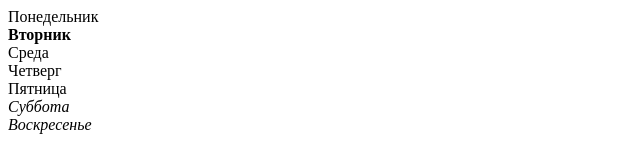
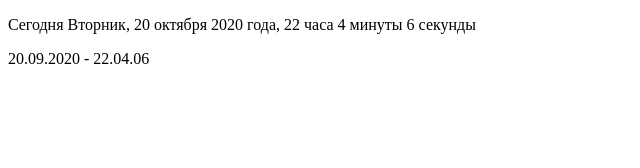
Before and after one commit to alexandrlonski/hardLesson, a plain HTML site: page hard_lessons/index.html in a window 1280 px wide. Shown: the whole page, without its empty margins (0-640 px from the left). Drawn offline with Linux system fonts and the light colour scheme.

Commit message:
Выполнил задание №9

```diff
--- a/hard_lessons/index.html
+++ b/hard_lessons/index.html
@@ -8,6 +8,9 @@
 </head>
 
 <body>
+  <p id="dateOne"></p>
+  <p id="dateTwo"></p>
+
   <script src="script.js"></script>
 </body>
 
--- a/hard_lessons/script.js
+++ b/hard_lessons/script.js
@@ -1,8 +1,39 @@
+
+function add(a) {
+if (a < 10) {
+  a = '0' + a};
+  return a;
+};
 
 
-let week = [ "Понедельник", "Вторник", "Среда", "Четверг", "Пятница", "<i>Суббота</i>", "<i>Воскресенье</i>" ];
+setInterval( function(){
+let Data = new Date(),
+Year = Data.getFullYear(),
+NumDay = Data.getDate(),
+Hour = Data.getHours(),
+Minutes = Data.getMinutes(),
+Seconds = setInterval(Data.getSeconds()),
+week = [ "Понедельник", "Вторник", "Среда", "Четверг", "Пятница", "<i>Суббота</i>", "<i>Воскресенье</i>" ],
+today = (6 + new Date().getDay()) % 7,
+Day = week[today];
+nameMonth = ["января", "февраля", "марта", "апреля", "мая", "июня", "июля", "августа", "сентября", "октября", "ноября", "декабря" ],
+Month = nameMonth[Data.getMonth()],
+textHour = function() {
+   if(Hour > 1 && Hour < 5 || Hour >= 22 && Hour <= 24) {
+    return "часа";
+  } else if(Hour >= 5 && Hour <= 20 || Hour === 0) {
+    return "часов";
+  } else {
+    return "час";
+  };
+};
 
-let today = (6 + new Date().getDay()) % 7;
-week[today] = `<b>${ week[today] }</b>`;
 
-document.body.insertAdjacentHTML("afterBegin", week.join("<br>"));
+document.getElementById('dateOne').innerHTML = (`Cегодня ${Day}, ${NumDay} ${Month} ${Year} года, ${Hour} ${textHour()} ${Minutes} минуты ${Seconds} секунды` );
+document.getElementById('dateTwo').innerHTML =  (`${add(NumDay)}.${add(Data.getMonth())}.${Year} - ${add(Hour)}.${add(Minutes)}.${add(Seconds)}`);
+}, 1000);
+
+
+
+// document.write(`Cегодня ${Day}, ${NumDay} ${Month} ${Year} года, ${Hour} ${textHour()} ${Minutes} минуты ${Seconds} секунды` );
+// document.write(`${add(NumDay)}.${add(Data.getMonth())}.${Year} - ${add(Hour)}.${add(Minutes)}.${add(Seconds)}`);
```
